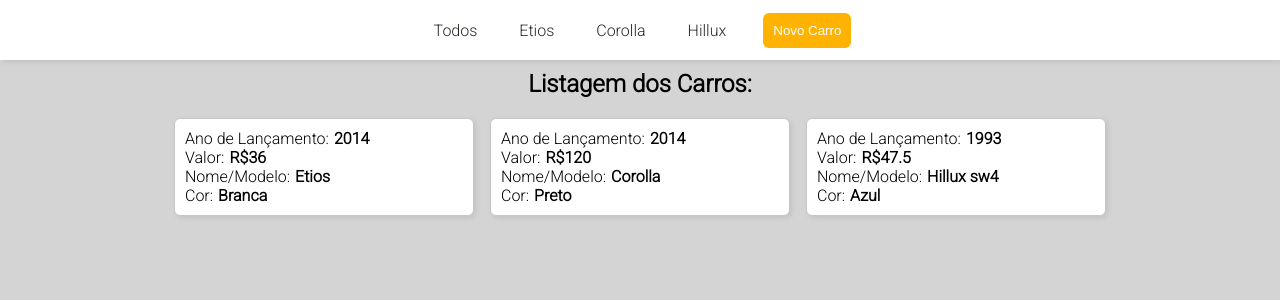
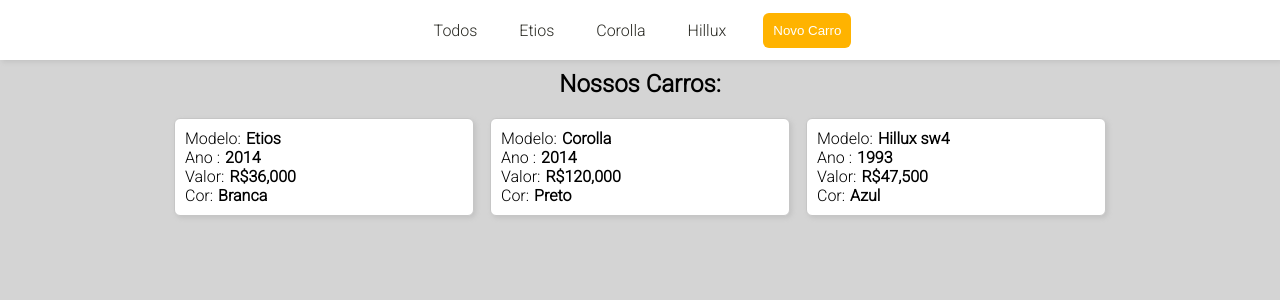
Before and after one commit to keilamadap/listagem-carros, a React (Create React App) app: page / in a window 1280 px wide. Shown: the top 300 px of the page. Built offline with nearby package versions, Linux system fonts and the light colour scheme.

Commit message:
refactor: troca de titulo

```diff
--- a/src/components/Carros/Carros.jsx
+++ b/src/components/Carros/Carros.jsx
@@ -8,16 +8,15 @@
   return (
     <S.Div>
       <S.Paragraph>
-        Ano de Lançamento:
-        <S.Info>{year}</S.Info>
+        Modelo:
+        <S.Info>{formatText(model)}</S.Info>
+      </S.Paragraph>
+      <S.Paragraph>
+        Ano :<S.Info>{year}</S.Info>
       </S.Paragraph>
       <S.Paragraph>
         Valor:
-        <S.Info>R${value}</S.Info>
-      </S.Paragraph>
-      <S.Paragraph>
-        Nome/Modelo:
-        <S.Info>{formatText(model)}</S.Info>
+        <S.Info>R${value.toFixed(3).replace(".", ",")}</S.Info>
       </S.Paragraph>
       <S.Paragraph>
         Cor:
--- a/src/components/Form/Form.jsx
+++ b/src/components/Form/Form.jsx
@@ -49,7 +49,7 @@
       <S.Form onSubmit={handleSubmit}>
         <S.Label>Qual ano de lançamento:</S.Label>
         <S.Input
-          type="number"
+          type="text"
           placeholder="2014"
           value={year}
           onChange={(e) => setYear(e.target.value)}
--- a/src/components/Listagem/ListagemCarros.jsx
+++ b/src/components/Listagem/ListagemCarros.jsx
@@ -13,7 +13,7 @@
 
   return (
     <S.Container>
-      <S.Title>Listagem dos Carros:</S.Title>
+      <S.Title>Nossos Carros:</S.Title>
       <S.CarContainer>
         {filteredCars?.map((car) => (
           <Carros
```
